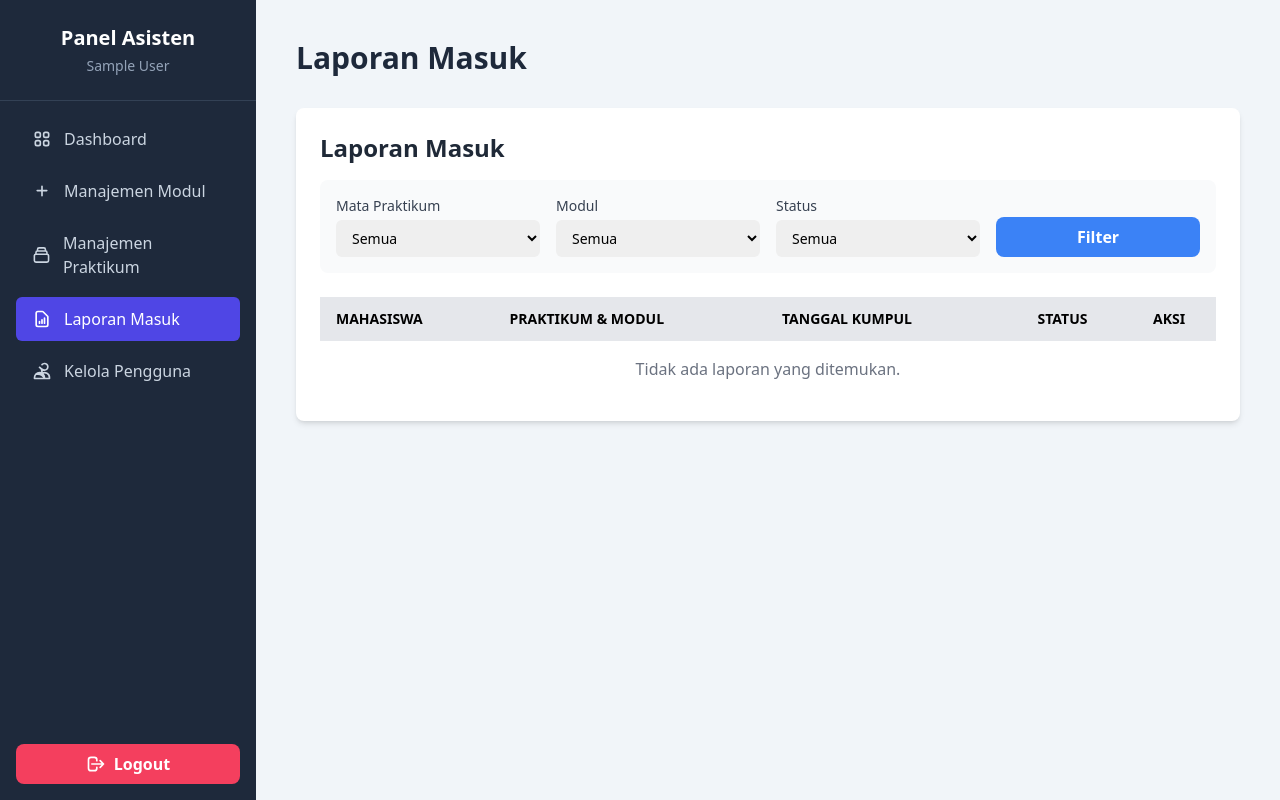
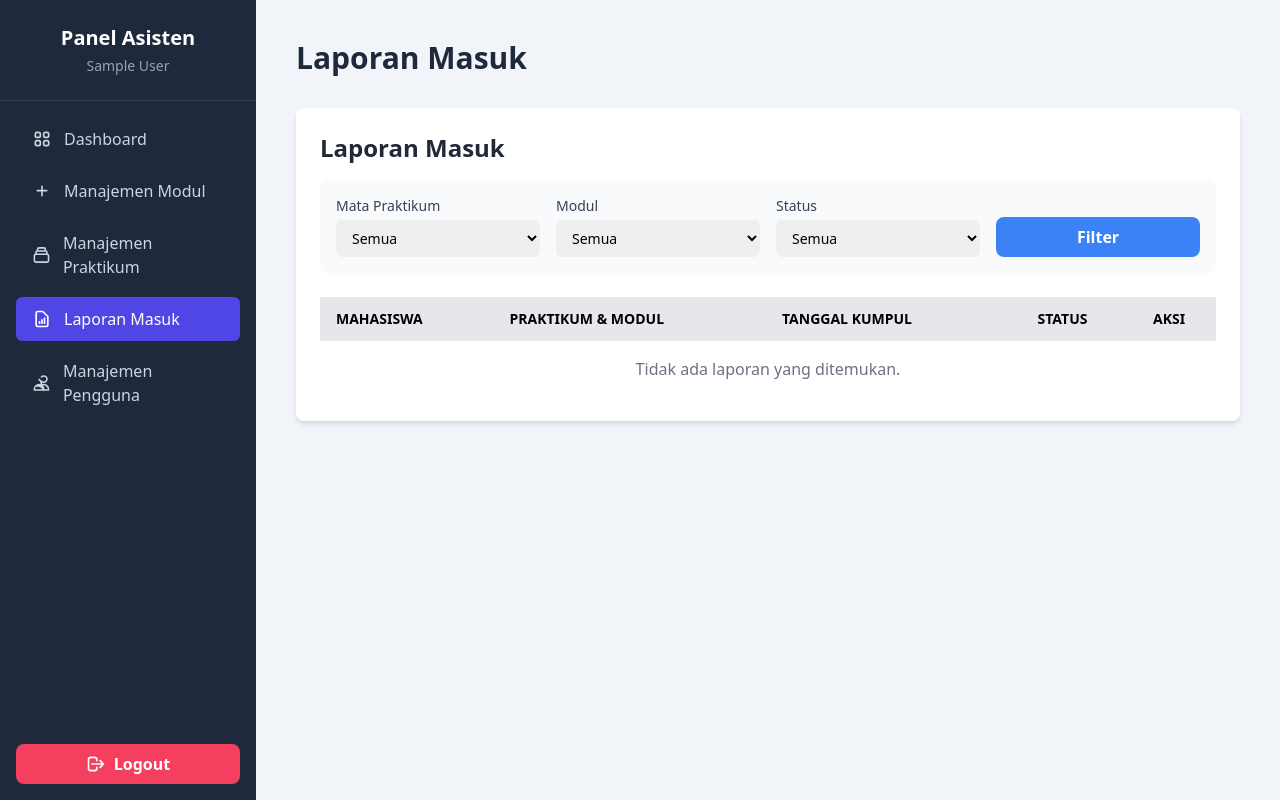
Before and after one commit to mauraaninditakirana/20230140090_UAS_PDW, a PHP site: page /asisten/laporan.php in a window 1280 px wide. Run offline with PHP 8.4, Linux system fonts and the light colour scheme; the visitor is signed in with stand-in values (Sample User, id 1); data that the repository does not hold is empty; some libraries are stand-ins or nearby versions.

Commit message:
ubah sedikit

```diff
--- a/asisten/templates/header.php
+++ b/asisten/templates/header.php
@@ -65,7 +65,7 @@ $userPages = ['users.php', 'tambah_user.php', 'edit_user.php'];
                 <li>
                     <a href="users.php" class="<?php echo in_array($currentPage, $userPages) ? $activeClass : $inactiveClass; ?> flex items-center px-4 py-2.5 rounded-md transition-colors duration-200">
                         <svg class="w-5 h-5 mr-3" fill="none" stroke="currentColor" viewBox="0 0 24 24" xmlns="http://www.w3.org/2000/svg"><path stroke-linecap="round" stroke-linejoin="round" stroke-width="2" d="M12 4.354a4 4 0 110 5.292M15 21H3v-1a6 6 0 0112 0v1zm0 0h6v-1a6 6 0 00-9-5.197M15 21a6 6 0 00-9-5.197m0 0A5.995 5.995 0 0012 12.75a5.995 5.995 0 00-3-5.197M15 21a9 9 0 00-9-5.197"></path></svg>
-                        <span>Kelola Pengguna</span>
+                        <span>Manajemen Pengguna</span>
                     </a>
                 </li>
             </ul>
```
